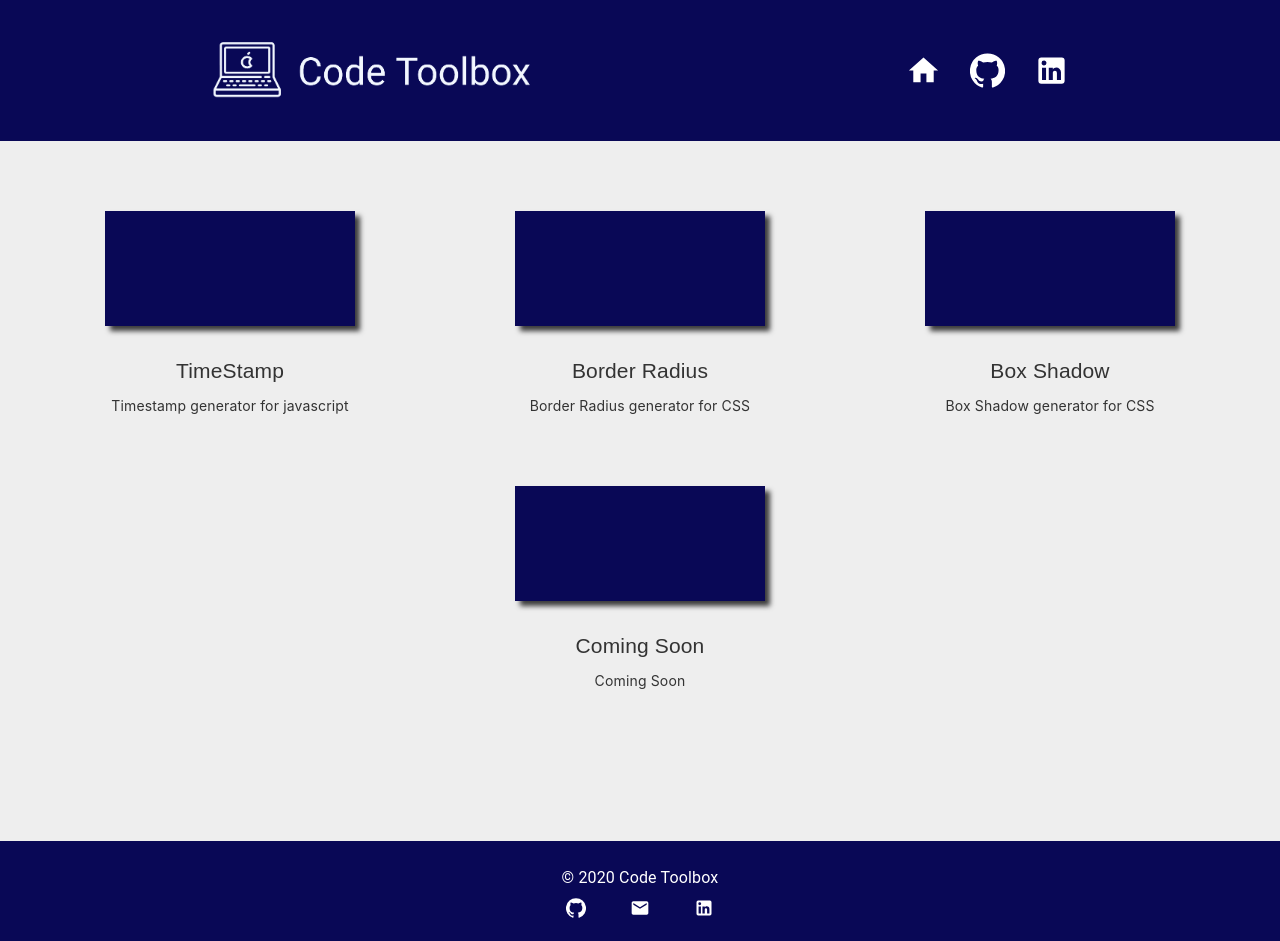
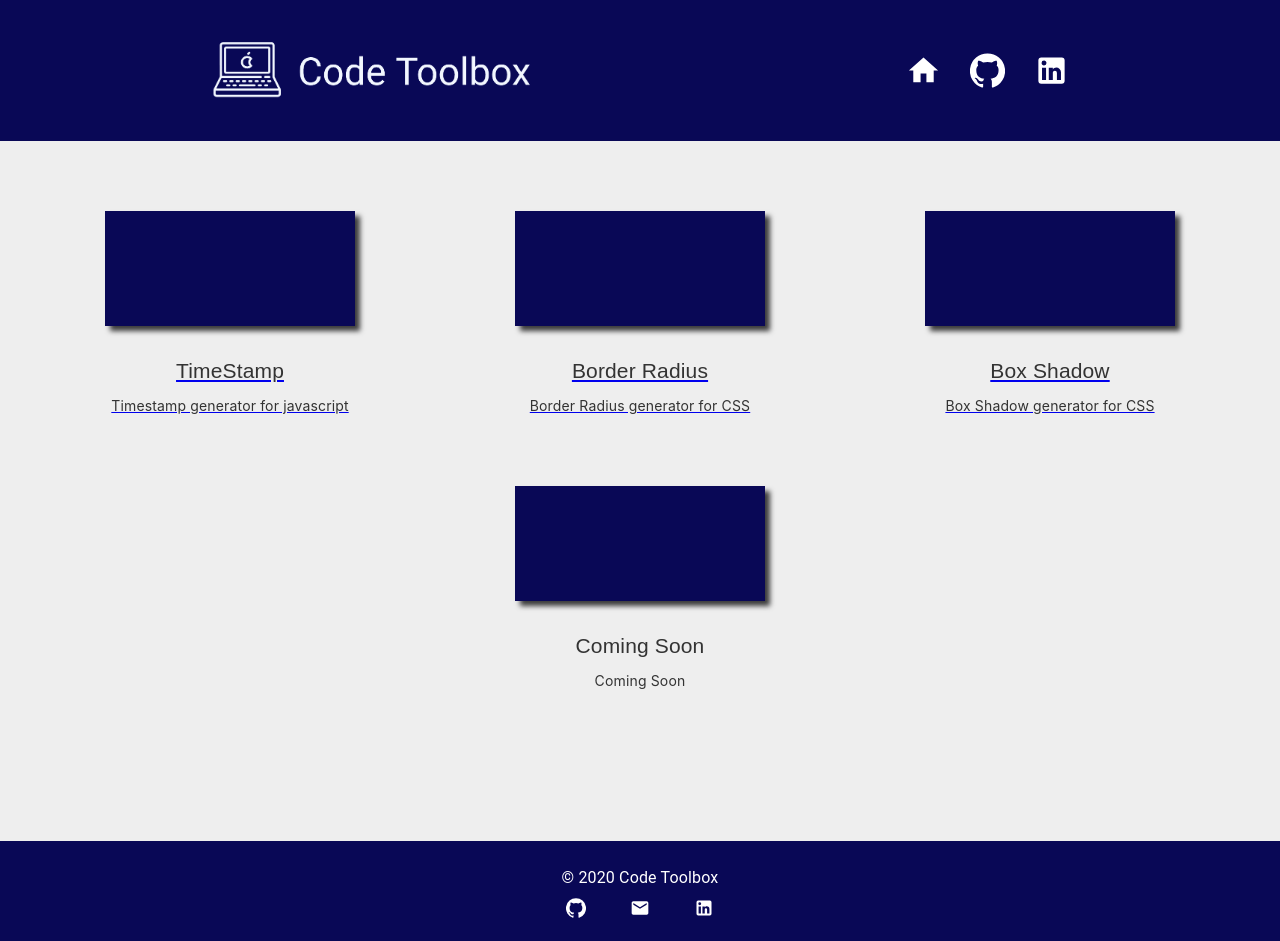
Before and after one commit to sidinei-silva/code_toolbox, a Next.js app: page / in a window 1280 px wide. Built offline with nearby package versions, Linux system fonts and the light colour scheme.

Commit message:
Include links in page main

```diff
--- a/src/pages/index.tsx
+++ b/src/pages/index.tsx
@@ -1,4 +1,6 @@
+/* eslint-disable jsx-a11y/anchor-is-valid */
 import React from 'react';
+import Link from 'next/link';
 import { Content, StyledContainer } from './styles';
 
 import Header from '../components/Header';
@@ -11,20 +13,33 @@ export default function Main() {
       <Header />
       <StyledContainer>
         <Content>
+          <Link href="/timestamp">
+            <a>
               <Generator
                 title="TimeStamp"
                 description="Timestamp generator for javascript"
               />
+            </a>
+          </Link>
 
+          <Link href="/border-radius">
+            <a>
               <Generator
                 title="Border Radius"
                 description="Border Radius generator for CSS"
               />
+            </a>
+          </Link>
 
+          <Link href="/box-shadow">
+            <a>
               <Generator
                 title="Box Shadow"
                 description="Box Shadow generator for CSS"
               />
+            </a>
+          </Link>
+
           <Generator title="Coming Soon" description="Coming Soon" />
         </Content>
       </StyledContainer>
```
Lines whose indentation alone changed are shown as unchanged.
